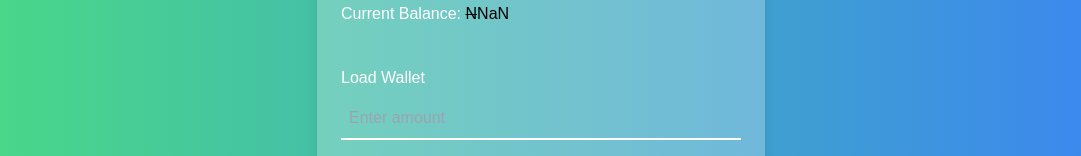
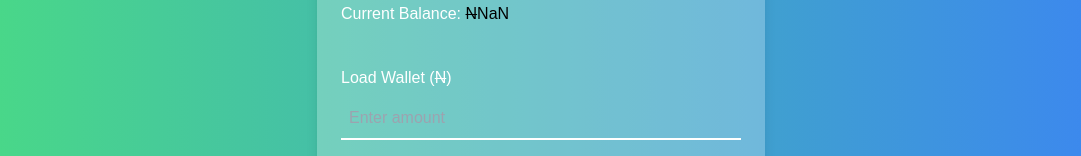
Before and after one commit to victory1069/finalproj, a React (Vite) app in the folder finalproj-frontend/: page /wallet in a window 1280 px wide. Shown: the part 354-510 px from the top of the page, without its empty margins (99-1180 px from the left). Built offline with nearby package versions, Linux system fonts and the light colour scheme; no server answers; sample sign-in values are in the browser's storage.

Commit message:
feat: set user after loading wallet

```diff
--- a/finalproj-frontend/src/Comp/Wallet.jsx
+++ b/finalproj-frontend/src/Comp/Wallet.jsx
@@ -5,7 +5,7 @@ import { useUser } from '../contexts/UserContext';
 import axiosInstance from '../axiosConifg';
 
 const Wallet = () => {
-    const { user } = useUser()
+    const { user, setUser } = useUser()
     const [amount, setAmount] = useState('');
     const navigate = useNavigate();
 
@@ -21,9 +21,9 @@ const Wallet = () => {
             },
             callback: function (response) {
                 let message = 'Payment complete! Reference: ' + response.reference;
-                alert("done")
                 axiosInstance.post('/payment/verify', { reference: response.reference }).then((res => {
-                    console.log(res)
+                    setUser(res.data.user)
+                    setAmount(0)
                     alert(message);
                 })).catch(err => {
                     console.error(err)
@@ -57,7 +57,7 @@ const Wallet = () => {
 
                         <form onSubmit={handleSubmit} id="paymentForm" className="mt-10 mb-10 space-y-6">
                             <div className="relative">
-                                <label htmlFor="amount" className="block text-white text-left mb-2">Load Wallet</label>
+                                <label htmlFor="amount" className="block text-white text-left mb-2">Load Wallet (<span className='line-through'>N</span>)</label>
                                 <input
                                     type="number"
                                     id="amount"
```
